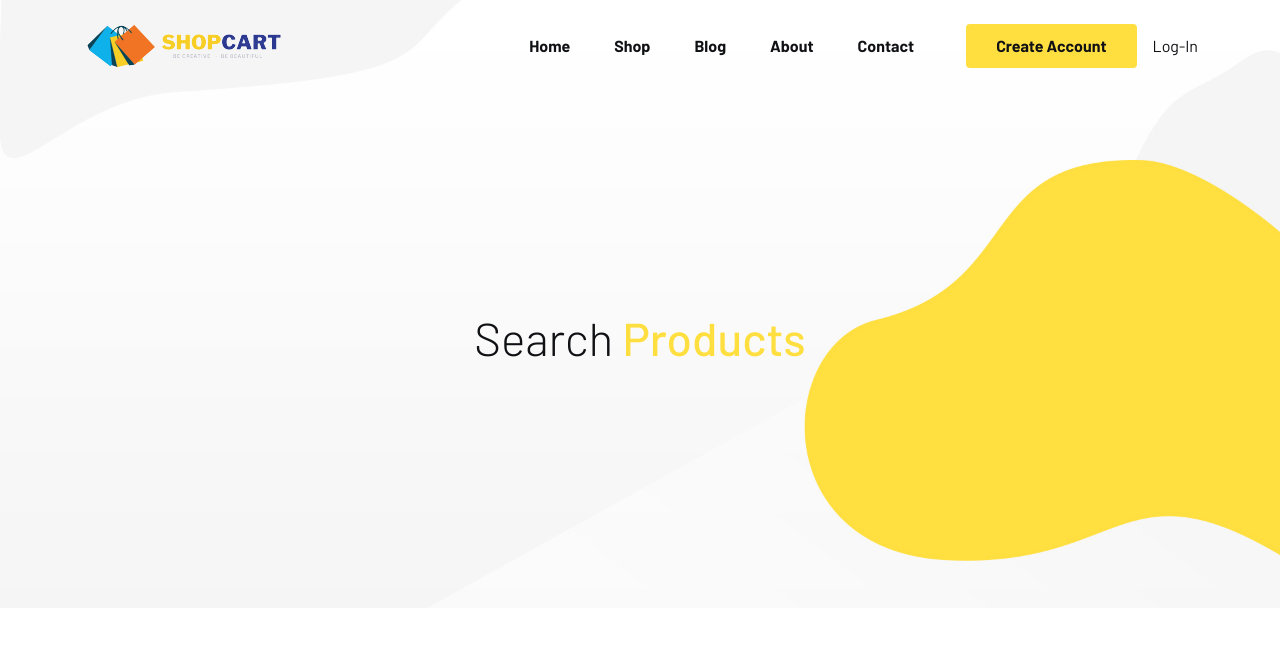
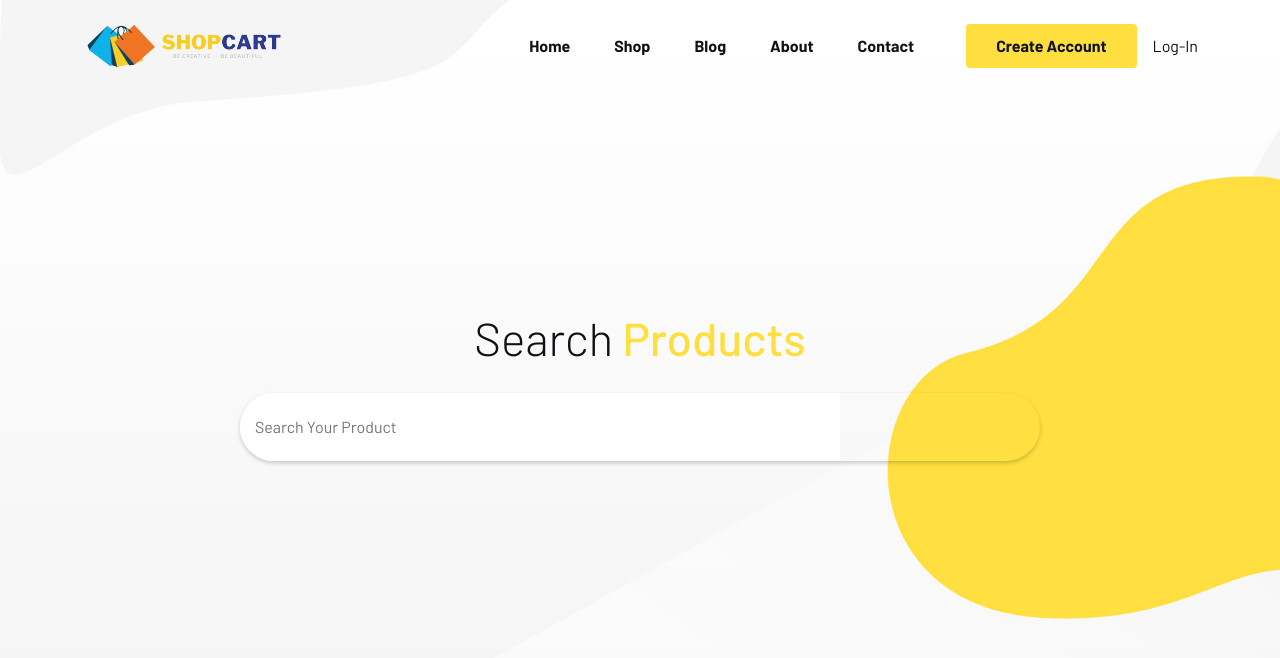
Before and after one commit to Pandey9800/react_ecom, a React (Vite) app: page / in a window 1280 px wide. Shown: the top 658 px of the page. Built offline with nearby package versions, Linux system fonts and the light colour scheme.

Commit message:
Update Banner.jsx

```diff
--- a/src/home/Banner.jsx
+++ b/src/home/Banner.jsx
@@ -1,4 +1,5 @@
-import React from 'react'
+import React, { useState } from 'react'
+import productData from "../products.json"
 
 const title = (
     <h2>Search <span>Products</span></h2>
@@ -20,11 +21,24 @@ const bannerList = [
     ];
 
 const Banner = () => {
+    const [searchInput, setSearchInput] = useState("");
+    const [filterProducts, setfilterProducts] = useState(productData);
+    // console.log(productData);
+
+    // Search Functionality
+
+    const handleSearch = e => {
+        console.log(e.target.value);
+    }
+
   return (
       <div className="banner-section style-4">
           <div className="container">
               <div className="banner-content">
                   {title}
+                  <form>
+                      <input type="text" name="search" id="search" placeholder="Search Your Product" value={searchInput} onChange={handleSearch} />
+                  </form>
               </div>
           </div>
     </div>
```
